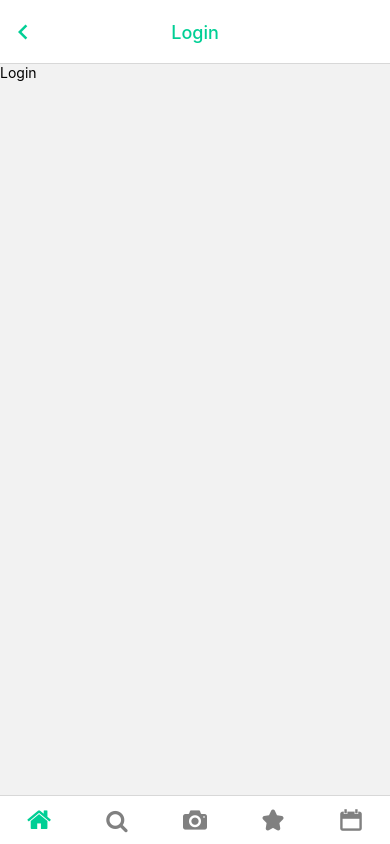
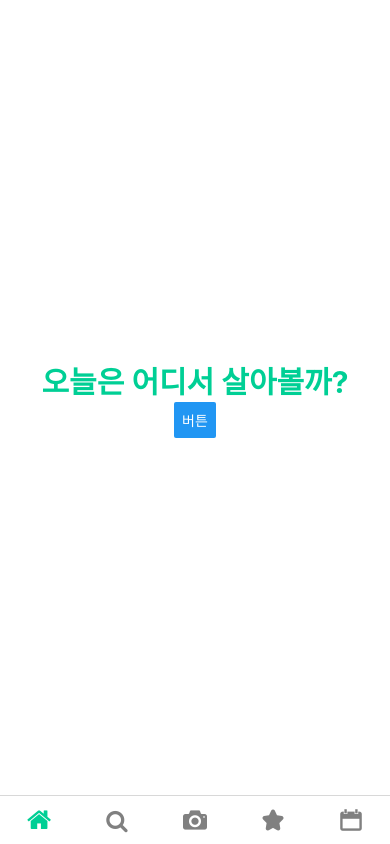
Before and after one commit to seongbiny/LeaveLive, a React Native app in the folder frontend/: screen /Login in a window 390 px wide. Built offline with nearby package versions, Linux system fonts and the light colour scheme.

Commit message:
:lipstick: [S06P31C105-84] Feat: styled-components Setting
styled-components에서 theme을 적용할 수 있도록 styled.d.ts 파일을 추가했어요.

```diff
--- a/frontend/src/navigations/MainNavigator.tsx
+++ b/frontend/src/navigations/MainNavigator.tsx
@@ -7,7 +7,7 @@ import { MaterialIcons } from "@expo/vector-icons";
 // Screen에 넘길 파라미터가 없으면 undefined, 있다면 파라미터 객체를 작성해 주세요!
 export type MainParamList = {
   Main: undefined;
-  Login: { type: "user" };
+  Login: undefined;
 };
 
 const Stack = createStackNavigator<MainParamList>();
@@ -17,6 +17,7 @@ const StackNav = () => {
   return (
     <Stack.Navigator
       screenOptions={{
+        cardStyle: { backgroundColor: theme.background },
         headerTintColor: theme.main,
         headerTitleAlign: "center",
         headerTitleStyle: {
@@ -43,7 +44,7 @@ const StackNav = () => {
       <Stack.Screen
         name="Login"
         component={Login}
-        initialParams={{ type: "user" }}
+        options={{ headerShown: false }}
       />
     </Stack.Navigator>
   );
--- a/frontend/src/screens/Login.tsx
+++ b/frontend/src/screens/Login.tsx
@@ -1,11 +1,27 @@
-import React from "react";
-import { View, Text, Button } from "react-native";
+import React, { useState } from "react";
+import { Button } from "react-native";
+import styled from "styled-components/native";
 
+const Container = styled.View`
+  flex: 1;
+  justify-content: center;
+  align-items: center;
+`;
+
+const StyledText = styled.Text`
+  color: ${({ theme }) => theme.main};
+  font-weight: bold;
+  font-size: 30px;
+`;
 const Login = () => {
+  const [isUser, setIsUser] = useState(true);
   return (
-    <View>
-      <Text>Login</Text>
-    </View>
+    <Container>
+      <StyledText>
+        {isUser ? "오늘은 어디서 살아볼까?" : "반갑습니다, 사장님!"}
+      </StyledText>
+      <Button title="버튼" onPress={() => setIsUser((prev) => !prev)} />
+    </Container>
   );
 };
 
--- a/frontend/src/screens/Main/Main.tsx
+++ b/frontend/src/screens/Main/Main.tsx
@@ -19,7 +19,7 @@ const Main = ({ navigation }: Props) => {
       <Text>리브리브</Text>
       <Button
         title="로그인 페이지(테스트용)"
-        onPress={() => navigation.navigate("Login", { type: "user" })}
+        onPress={() => navigation.navigate("Login")}
       ></Button>
     </Container>
   );
--- a/frontend/src/theme.tsx
+++ b/frontend/src/theme.ts
@@ -6,6 +6,7 @@ const Colors = {
 
 export const theme = {
   // Default Colors
+  background: Colors.white,
   main: Colors.main,
   text: Colors.text,
   white: Colors.white,
```
Also changed, not shown: frontend/src/styled.d.ts (added, +10 -0 lines).
